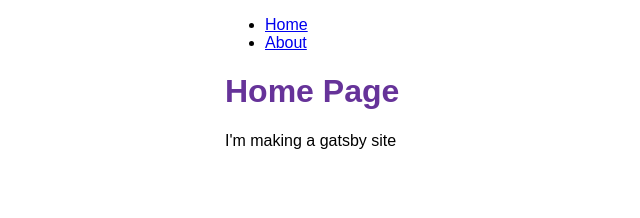
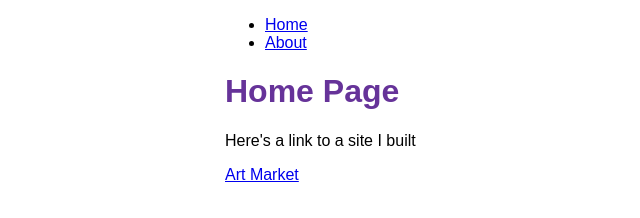
Before and after one commit to daverafe/portfolio-site, a Gatsby site: page / in a window 1280 px wide. Shown: the whole page, without its empty margins (165-805 px from the left). Built offline with nearby package versions, Linux system fonts and the light colour scheme; Gatsby itself is replaced by a stand-in of ours.

Commit message:
successfully added link to art market to home page

```diff
--- a/src/pages/index.js
+++ b/src/pages/index.js
@@ -1,10 +1,12 @@
 import * as React from 'react'
 import Layout from '../components/layout'
+import {Link} from 'gatsby'
 
 const IndexPage = () => {
   return (
     <Layout pageTitle="Home Page">
-      <p>I'm making a gatsby site</p>
+      <p>Here's a link to a site I built</p>
+      <Link to="https://epic-allen-47afe0.netlify.app/">Art Market</Link>
     </Layout>
   )
 }
```
